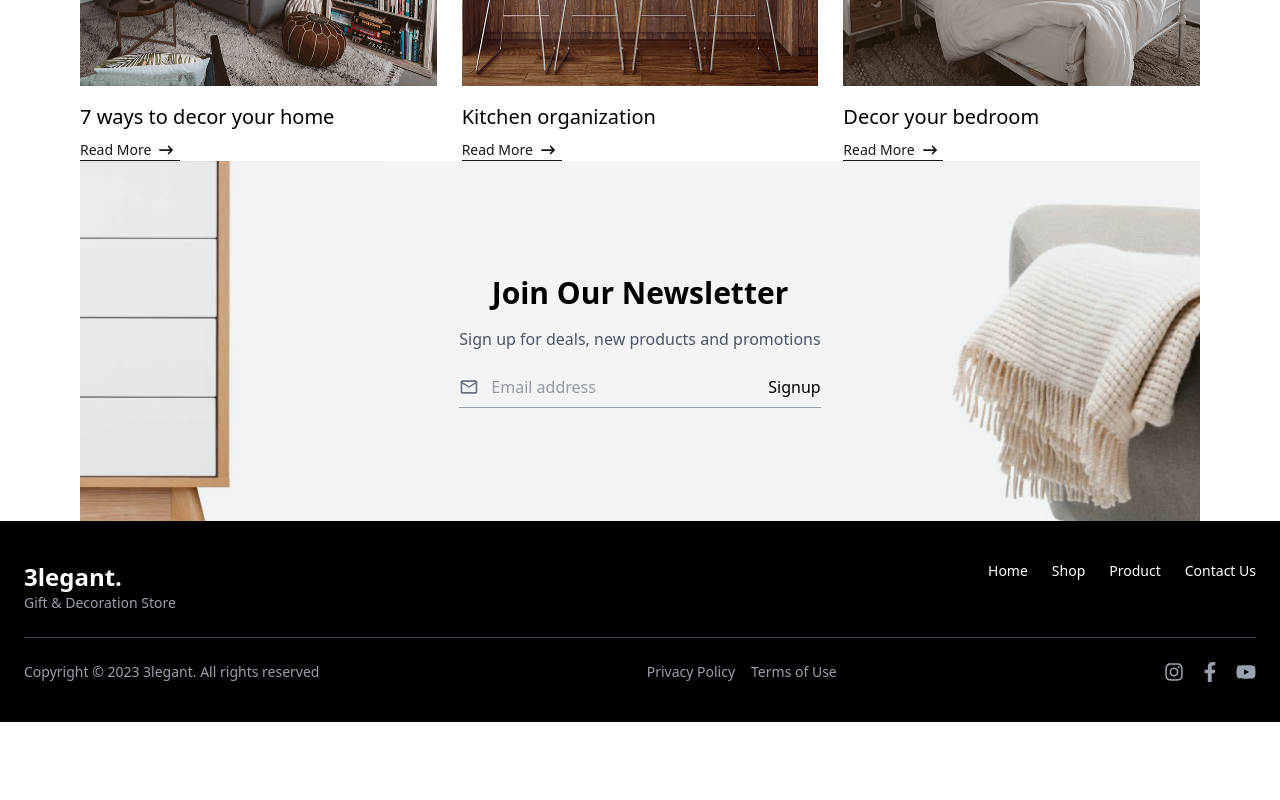
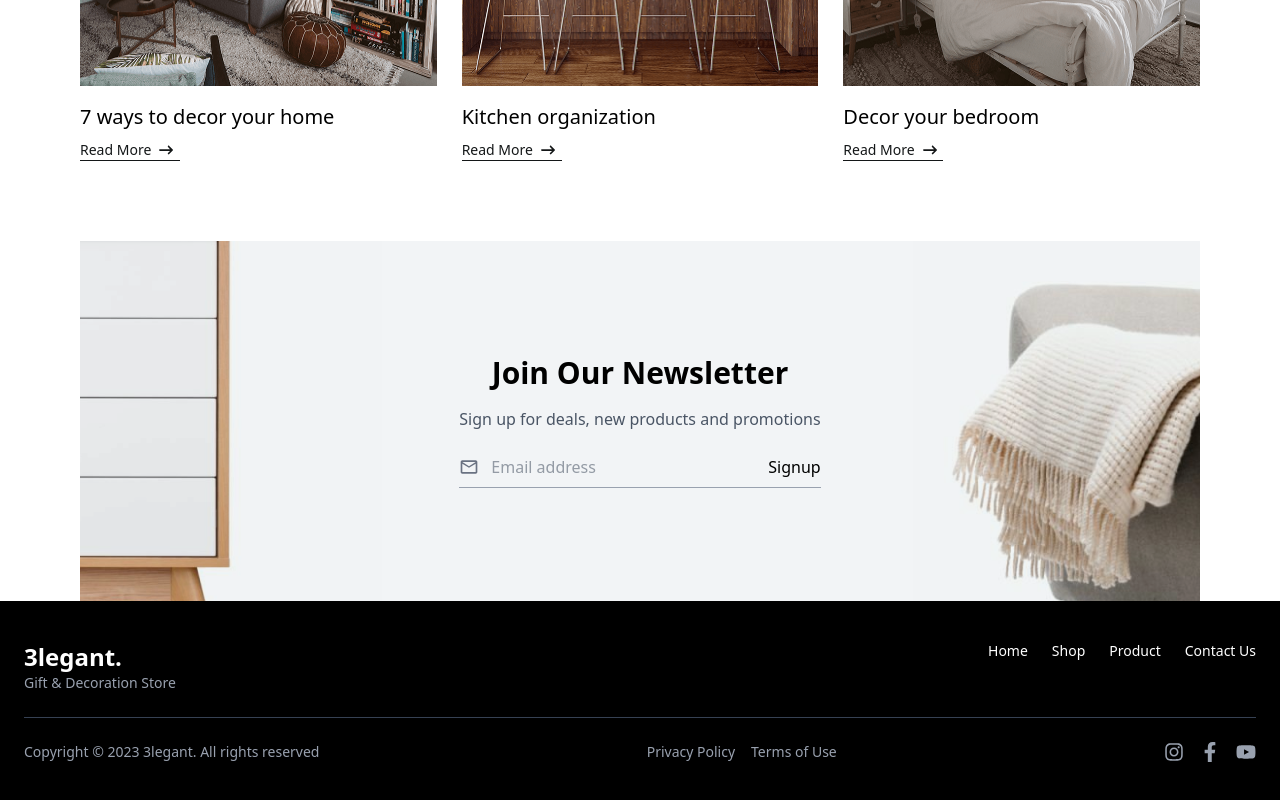
Before and after one commit to Umarov000/elegant, a React (Vite) app: page / in a window 1280 px wide. Shown: the part 2804-3604 px from the top of the page. Before the commit the page ends 3526 px from the top, so only its background shows below. Built offline with nearby package versions, Linux system fonts and the light colour scheme; no server answers.

Commit message:
last edited

```diff
--- a/src/components/newsletter/Newsletter.tsx
+++ b/src/components/newsletter/Newsletter.tsx
@@ -5,7 +5,7 @@ import { MdOutlineEmail } from "react-icons/md";
 const Newsletter = () => {
   return (
     <div
-      className="w-full h-[360px] flex items-center justify-center"
+      className="w-full h-[360px] flex items-center justify-center mt-[80px]"
       style={{
         backgroundImage: `url(${bg})`,
         backgroundSize: "cover",
```
